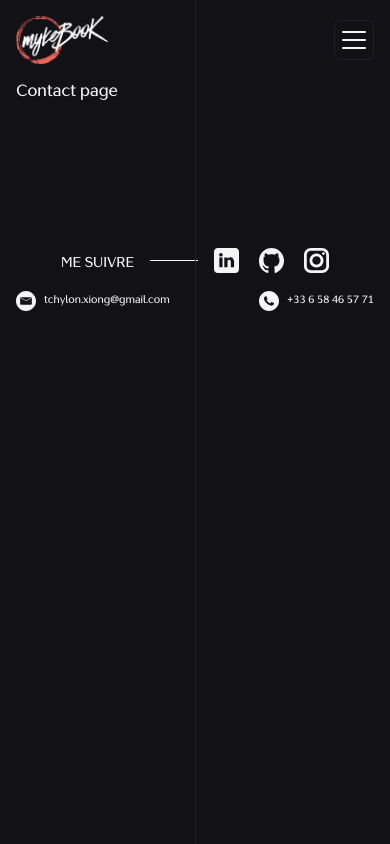
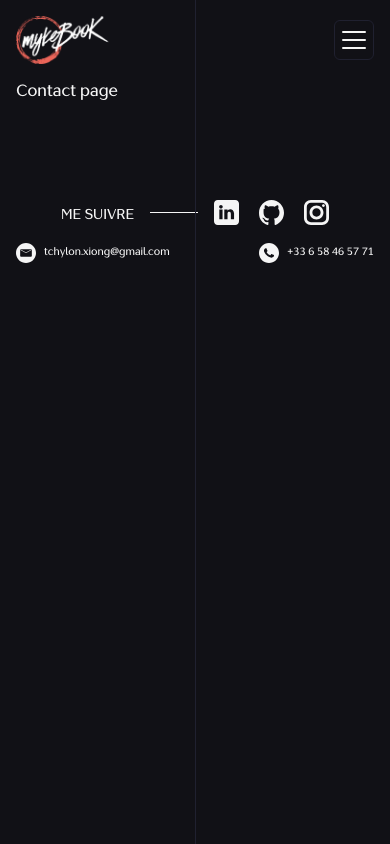
Before and after one commit to Mikazian/app-portfolio, a React (Vite) app: page /contact in a window 390 px wide. Built offline with nearby package versions, Linux system fonts and the light colour scheme.

Commit message:
fix: update footer

```diff
--- a/src/components/common/Footer.tsx
+++ b/src/components/common/Footer.tsx
@@ -3,7 +3,7 @@ import SocialNetwork from "../features/social-network/SocialNetwork";
 
 const Footer = () => {
   return (
-    <footer className="flex flex-col-reverse items-center gap-4 w-full px-4 py-4 mt-12 sm:items-center sm:justify-between sm:flex-row lg:py-0 lg:mt-0">
+    <footer className="flex flex-col-reverse items-center gap-4 w-full px-4 py-4 sm:items-center sm:justify-between sm:flex-row lg:py-0">
       <Contact />
       <SocialNetwork />
     </footer>
--- a/src/components/features/social-network/SocialNetwork.tsx
+++ b/src/components/features/social-network/SocialNetwork.tsx
@@ -3,11 +3,14 @@ import { useEffect, useState } from "react";
 import Text from "../../common/Text";
 import Divider from "../../common/Divider";
 import useSocialNetworks from "../../../hooks/useSocialNetworks";
+import Icon from "../../common/Icon";
 
 const SocialNetwork = () => {
-  const [isVertical, setIsVertical] = useState<boolean>();
+  const [isVertical, setIsVertical] = useState<boolean>(
+    window.innerWidth <= 1024 ? false : true
+  );
 
-  const { socialNetworksList } = useSocialNetworks();
+  const { networks } = useSocialNetworks();
 
   useEffect(() => {
     const handleChangeOrientation = () => {
@@ -31,7 +34,18 @@ const SocialNetwork = () => {
         Me suivre
       </Text>
       <Divider height="12" width="12" isVertical={isVertical} />
-      <ul className="flex flex-row lg:flex-col gap-5">{socialNetworksList}</ul>
+      <ul className="flex flex-row lg:flex-col gap-5">
+        {networks.map((network) => (
+          <li
+            key={network.id}
+            className="scale-100 hover:scale-125 transition-all duration-300 ease-in-out"
+          >
+            <a href={network.url} target="_blank" rel="noopener noreferrer">
+              <Icon name={network.icon} />
+            </a>
+          </li>
+        ))}
+      </ul>
     </section>
   );
 };
--- a/src/hooks/useSocialNetworks.tsx
+++ b/src/hooks/useSocialNetworks.ts
@@ -1,7 +1,5 @@
 import socialNetworks from "../data/social-networks.json";
 import { AppIconSvgType } from "../types/enums/app-icon.enum";
-
-import Icon from "../components/common/Icon";
 
 type IconNameType = AppIconSvgType;
 
@@ -20,18 +18,7 @@ const useSocialNetworks = () => {
     icon: network.icon as IconNameType,
   }));
 
-  const socialNetworksList = networks.map((item) => (
-    <li
-      key={item.id}
-      className="scale-100 hover:scale-125 transition-all duration-300 ease-in-out"
-    >
-      <a href={item.url} target="_blank" rel="noopener noreferrer">
-        <Icon name={item.icon} />
-      </a>
-    </li>
-  ));
-
-  return { networks, socialNetworksList };
+  return { networks };
 };
 
 export default useSocialNetworks;
```
